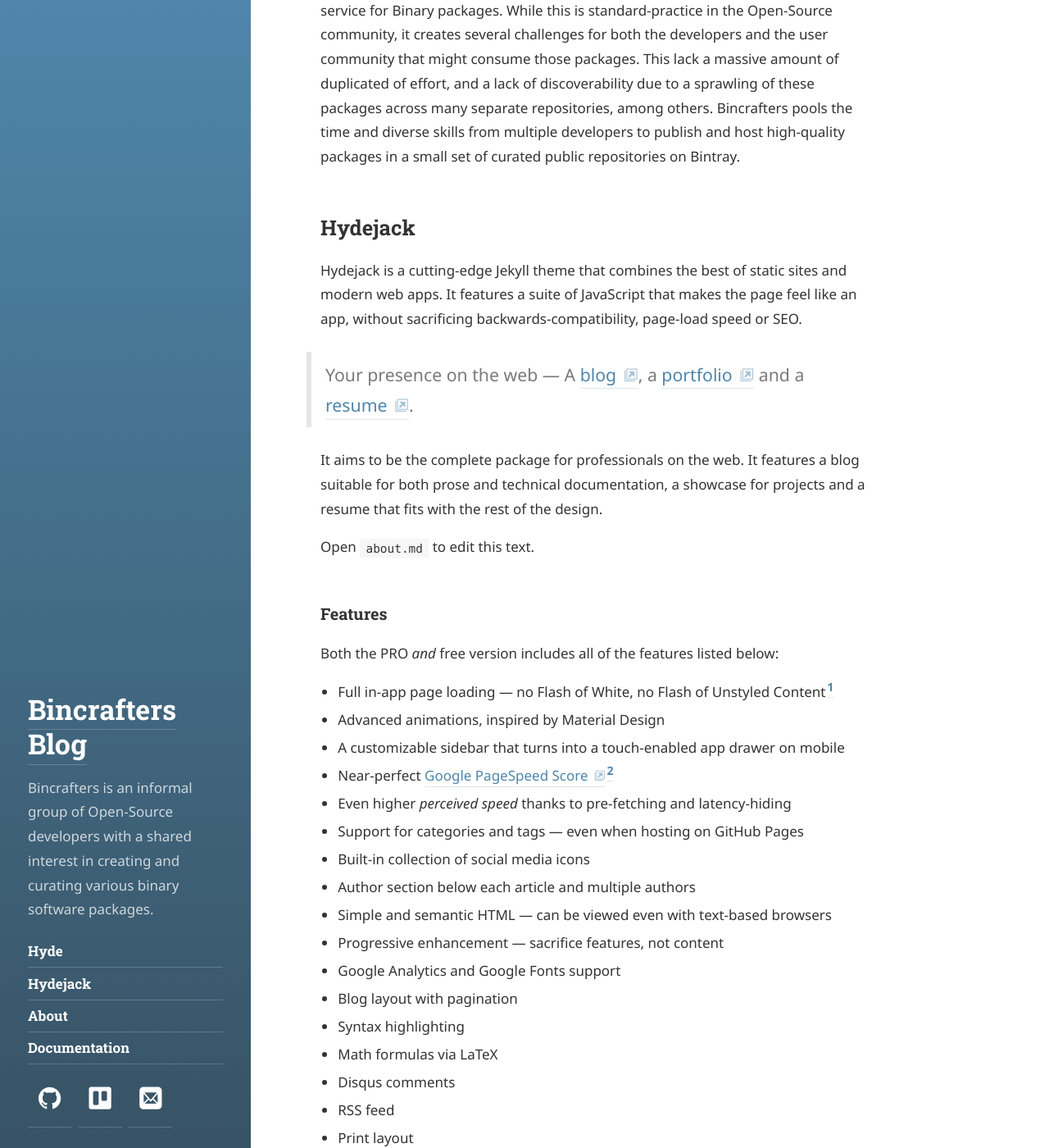
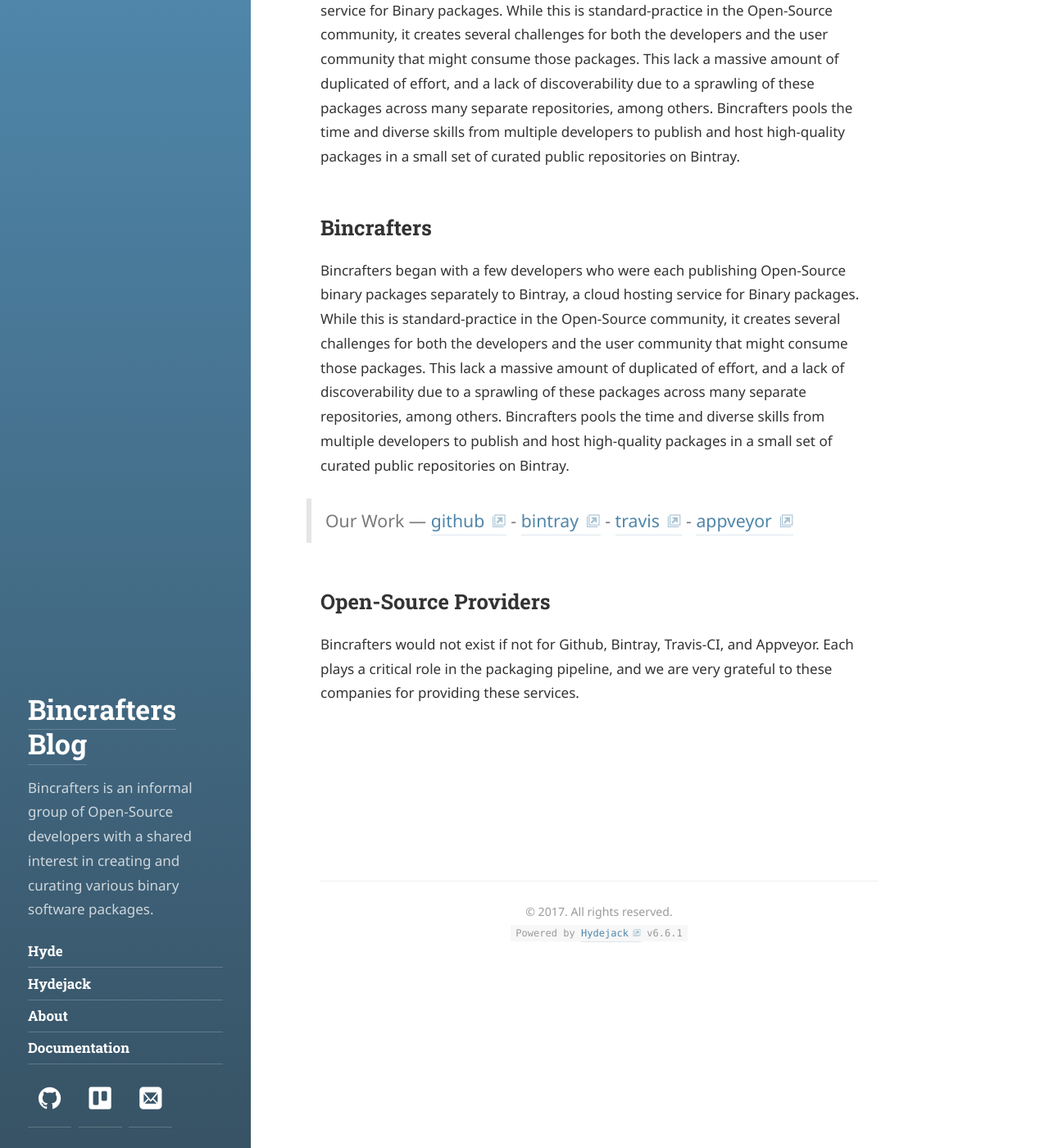
Before and after one commit to bincrafters/bincrafters.github.io, a Jekyll site: the page built from about.md, in a window 1280 px wide and 1400 px high, scrolled down 216 px. Shown: the whole window at 82% size. Built offline with Jekyll 4.4.1, drawn with Linux system fonts in a browser that asks for light colours; some web fonts are replaced; some of the changed text lies outside the part shown.

Commit message:
update boost post

```diff
--- a/about.md
+++ b/about.md
@@ -5,81 +5,11 @@ menu: true
 order: 3
 ---
 
-## Hydejack
-Hydejack is a cutting-edge Jekyll theme that combines the best of static sites and modern web apps. It features a suite of JavaScript that makes the page feel like an app, without sacrificing backwards-compatibility, page-load speed or SEO.
+## Bincrafters
+Bincrafters began with a few developers who were each publishing Open-Source binary packages separately to Bintray, a cloud hosting service for Binary packages. While this is standard-practice in the Open-Source community, it creates several challenges for both the developers and the user community that might consume those packages. This lack a massive amount of duplicated of effort, and a lack of discoverability due to a sprawling of these packages across many separate repositories, among others. Bincrafters pools the time and diverse skills from multiple developers to publish and host high-quality packages in a small set of curated public repositories on Bintray.
 
-> Your presence on the web --- A [blog], a [portfolio] and a [resume].
+> Our Work --- [github](https://github.com/bincrafters) - [bintray](https://bintray.com/bincrafters) - [travis](https://travis-ci.org/bincrafters) - [appveyor](https://appveyor.com/bincrafters)
 {:.lead}
 
-It aims to be the complete package for professionals on the web. It features a blog suitable for both prose and technical documentation, a showcase for projects and a resume that fits with the rest of the design.
-
-Open `about.md` to edit this text.
-
-### Features
-Both the PRO *and* free version includes all of the features listed below:
-
-* Full in-app page loading --- no Flash of White, no Flash of Unstyled Content[^1]
-* Advanced animations, inspired by Material Design
-* A customizable sidebar that turns into a touch-enabled app drawer on mobile
-* Near-perfect [Google PageSpeed Score](https://developers.google.com/speed/pagespeed/insights/?url=https%3A%2F%2Fqwtel.com%2Fhydejack%2F)[^2]
-* Even higher *perceived speed* thanks to pre-fetching and latency-hiding
-* Support for categories and tags --- even when hosting on GitHub Pages
-* Built-in collection of social media icons
-* Author section below each article and multiple authors
-* Simple and semantic HTML --- can be viewed even with text-based browsers
-* Progressive enhancement --- sacrifice features, not content
-* Google Analytics and Google Fonts support
-* Blog layout with pagination
-* Syntax highlighting
-* Math formulas via LaTeX
-* Disqus comments
-* RSS feed
-* Print layout
-
-Open `about.md` to edit this text.
-
-### [Documentation][docs]{:data-flip="title"}
-Hydejack is documented extensively.
-You can read it [on this site][docs], in the [repository's wiki][wiki], or [download the PDF][download].
-
-Open `about.md` to edit this text.
-
-### Download
-There are two versions of Hydejack: The Free Version includes basic blogging functionality,
-as did previous versions of the theme.
-The new PRO Version includes additional features for professionals:
-A [portfolio], a [resume] layout and a [welcome] page to feature your favorite projects and posts.
-
-This table details what is and isn't included in each respective version.
-
-|                                  | Free               | PRO                |
-|:---------------------------------|:------------------:|:------------------:|
-| Blog                             | &#x2714;           | &#x2714;           |
-| Features (see below)             | &#x2714;           | &#x2714;           |
-| [Portfolio] Layout               |                    | &#x2714;           |
-| [Resume] Layout                  |                    | &#x2714;           |
-| [Welcome] Layout                 |                    | &#x2714;           |
-| License                          | [MIT][license]     | [PRO]              |
-| Price                            | Free               | $34                |
-| | [**Download on GitHub**][download]<br/> -- or -- <br/>[**Use the RubyGem**][gem] | [**Buy Now – $34**][buy][^3] |
-
-Open `about.md` to edit this text.
-
-[^1]: Applies after the initial page load.
-[^2]: Actual page load speed depends on your hosting provider as well as discipline regarding resolution of images and usage of 3rd party plugins.
-[^3]: Transactions secured by [Stripe](https://stripe.com). Downloads handled by [Simple Goods](https://simplegoods.co/).
-
-[blog]: https://qwtel.com/hydejack/blog/
-[portfolio]: https://qwtel.com/hydejack/projects/
-[resume]: https://qwtel.com/hydejack/resume/
-[welcome]: https://qwtel.com/hydejack/
-
-[docs]: docs/6.6.0/index.md
-[license]: LICENSE.md
-[pro]: licenses/PRO-license.md
-
-[download]: https://github.com/qwtel/hydejack/releases
-[gem]: https://rubygems.org/gems/jekyll-theme-hydejack
-[buy]: https://app.simplegoods.co/i/AQTTVBOE
-
-[wiki]: https://github.com/qwtel/hydejack/wiki
+## Open-Source Providers
+Bincrafters would not exist if not for Github, Bintray, Travis-CI, and Appveyor. Each plays a critical role in the packaging pipeline, and we are very grateful to these companies for providing these services.
```
